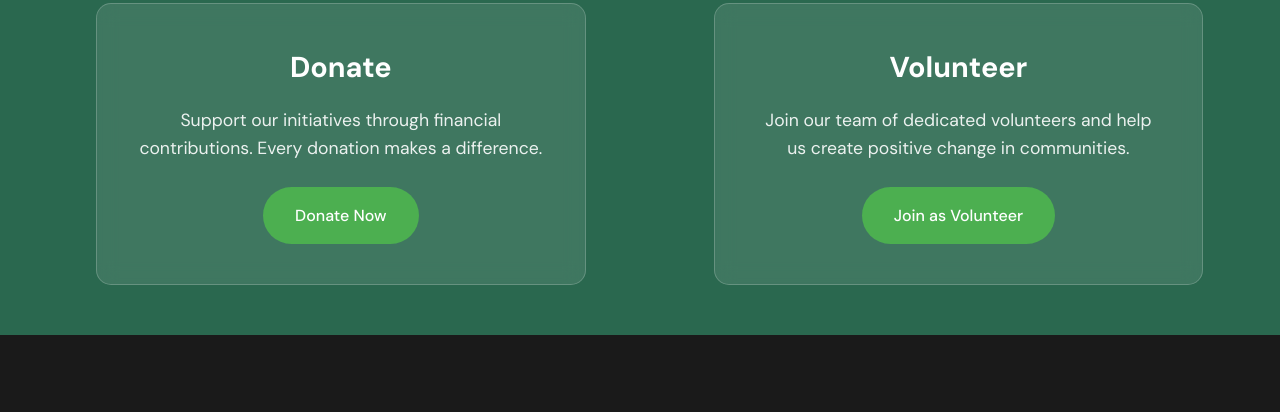
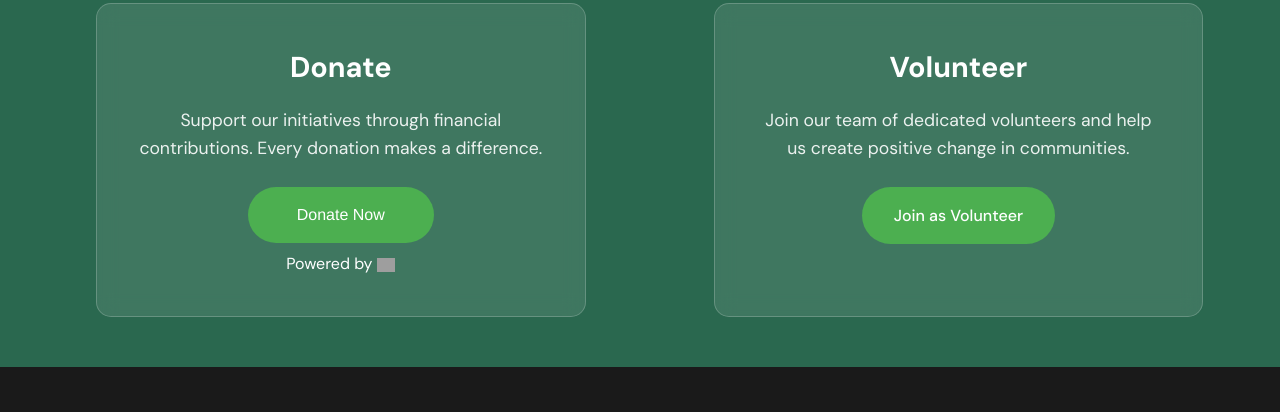
Before and after one commit to quasar1742/suhailfoundation, a plain HTML site: page index.html in a window 1280 px wide. Shown: the part 2681-3093 px from the top of the page. Drawn offline with nearby package versions, Linux system fonts and the light colour scheme; grey boxes are pictures that could not be loaded.

Commit message:
new paypal

```diff
--- a/index.html
+++ b/index.html
@@ -122,7 +122,12 @@
                         <div class="contribute-card animate__animated" data-animate="animate__fadeInLeft">
                             <h3>Donate</h3>
                             <p>Support our initiatives through financial contributions. Every donation makes a difference.</p>
-                            <a href="#" class="btn btn-primary">Donate Now</a>
+                            <style>.pp-5672GJYRQGWMC{text-align:center;border:none;border-radius:3rem;min-width:11.625rem;padding:0 2rem;height:3.5rem;background-color:#4CAF50;color:#fff;font-family:"Helvetica Neue",Arial,sans-serif;font-size:1rem;line-height:1.25rem;cursor:pointer;}</style>
+<form action="https://www.paypal.com/ncp/payment/5672GJYRQGWMC" method="post" target="_top" style="display:inline-grid;justify-items:center;align-content:start;gap:0.5rem;">
+  <input class="pp-5672GJYRQGWMC btn btn-primary" type="submit" value="Donate Now" />
+
+  <section> Powered by <img src="https://www.paypalobjects.com/paypal-ui/logos/svg/paypal-wordmark-color.svg" alt="paypal" style="height:0.875rem;vertical-align:middle;"/></section>
+</form>
                         </div>
                         <div class="contribute-card animate__animated" data-animate="animate__fadeInRight">
                             <h3>Volunteer</h3>
```
